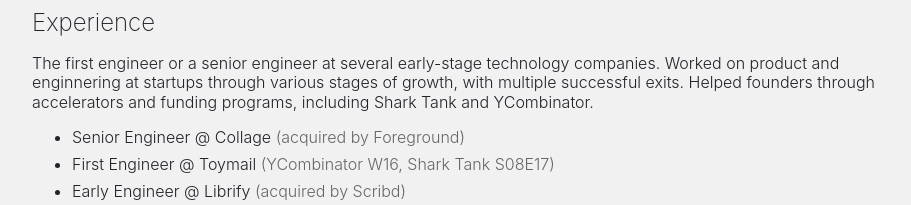
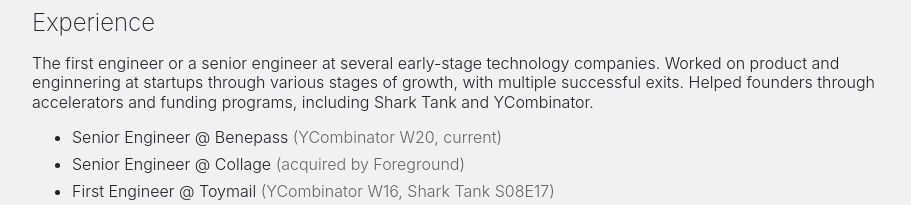
Before and after one commit to samir-roy/samirroy.com, a Gatsby site: page / in a window 1280 px wide. Shown: the part 2740-2945 px from the top of the page, without its empty margins (184-1095 px from the left). Built offline with nearby package versions, Linux system fonts and the light colour scheme; Gatsby itself is replaced by a stand-in of ours; no server answers.

Commit message:
Add Benepass to experience (#19)
* Add Benepass to experience

* npm audit fix

```diff
--- a/package.json
+++ b/package.json
@@ -17,7 +17,7 @@
     "typecheck": "tsc --noEmit"
   },
   "dependencies": {
-    "gatsby": "^4.5.4",
+    "gatsby": "^4.13.1",
     "gatsby-plugin-alias-imports": "^1.0.5",
     "gatsby-plugin-google-gtag": "^4.5.0",
     "gatsby-plugin-manifest": "^4.5.2",
--- a/src/components/content/Experience.tsx
+++ b/src/components/content/Experience.tsx
@@ -18,6 +18,7 @@
       including Shark Tank and YCombinator.
     </p>
     <ul>
+      <Item title="Senior Engineer @ Benepass" subtitle="(YCombinator W20, current)" />
       <Item title="Senior Engineer @ Collage" subtitle="(acquired by Foreground)" />
       <Item title="First Engineer @ Toymail" subtitle="(YCombinator W16, Shark Tank S08E17)" />
       <Item title="Early Engineer @ Librify" subtitle="(acquired by Scribd)" />
```
Also changed, not shown: 1 other file.
